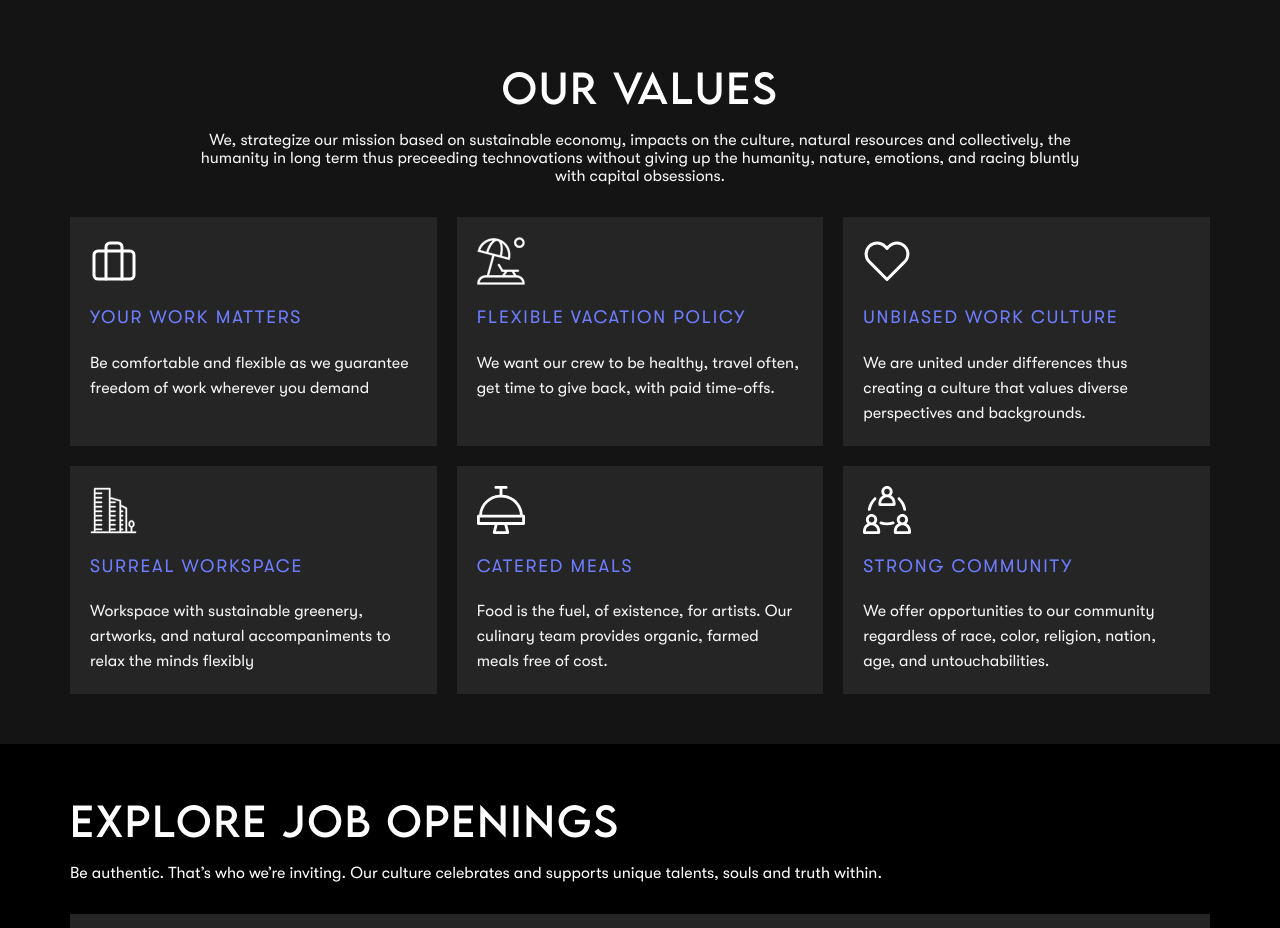
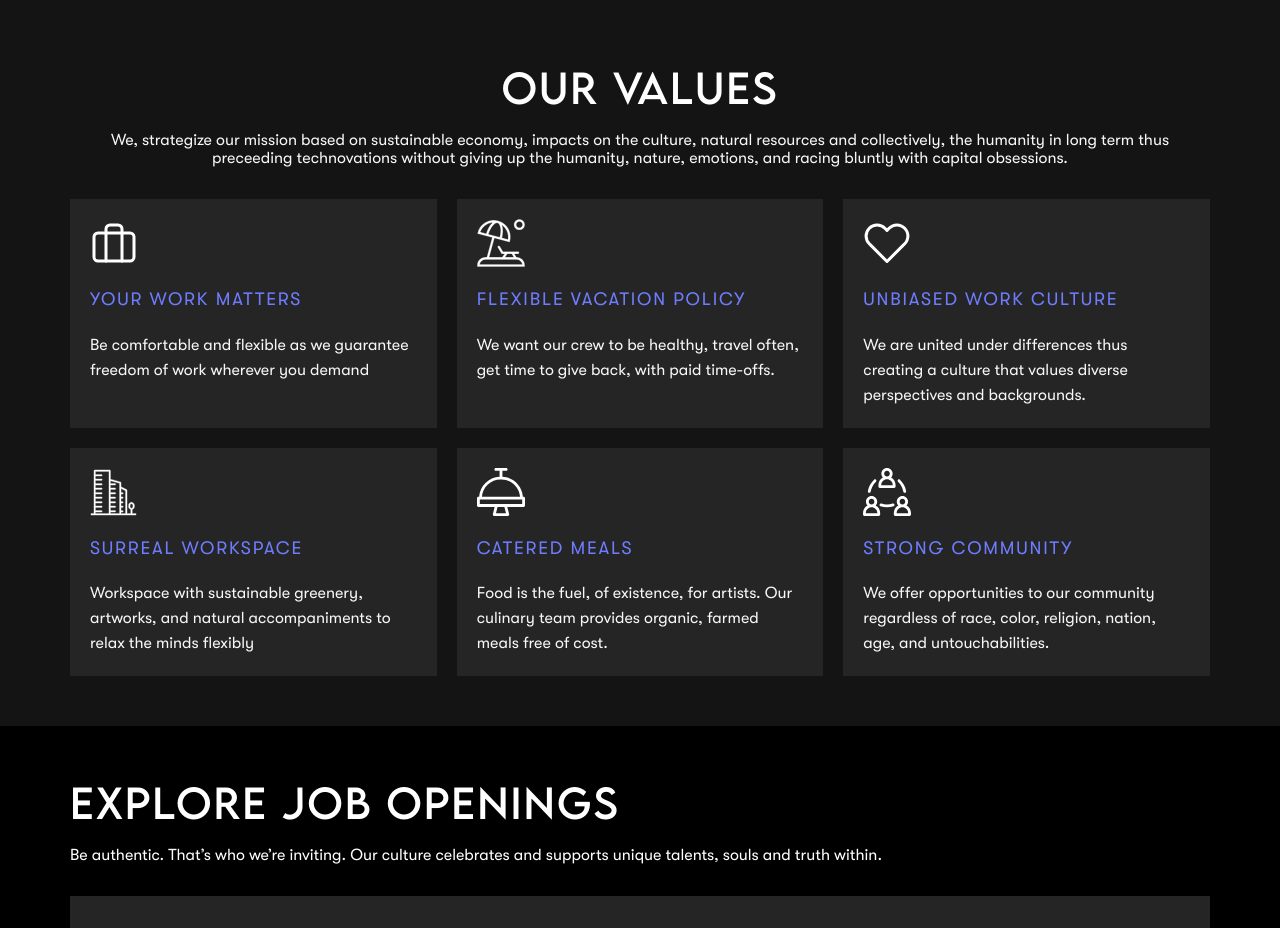
Before and after one commit to zevocorporation/zevo-corporation-landing, a React (Create React App) app: page /careers in a window 1280 px wide. Shown: the part 1460-2388 px from the top of the page. Built offline with nearby package versions, Linux system fonts and the light colour scheme.

Commit message:
'changes'

```diff
--- a/src/styles/patterns/card.css
+++ b/src/styles/patterns/card.css
@@ -254,6 +254,6 @@
     }
     .process-card .mob-right-arrow,
     .process-card-two .mob-left-arrow{
-        top: 60%;
+       display: none;
     }
 }
--- a/src/styles/screens/careers.css
+++ b/src/styles/screens/careers.css
@@ -76,7 +76,7 @@
 }
 
 .career .values > p:nth-child(2) {
-  width: 80%;
+  width: 100%;
   margin: 1em auto 2em;
   color: #f7f7f7;
 }
@@ -184,6 +184,7 @@ td:nth-child(4) {
     letter-spacing: 0.05em;
   }
   .career .job table td:nth-child(1){
-    margin-right: 0.2em;
+    padding-right: 5px;
+    white-space: pre-wrap;
   }
 }
```
